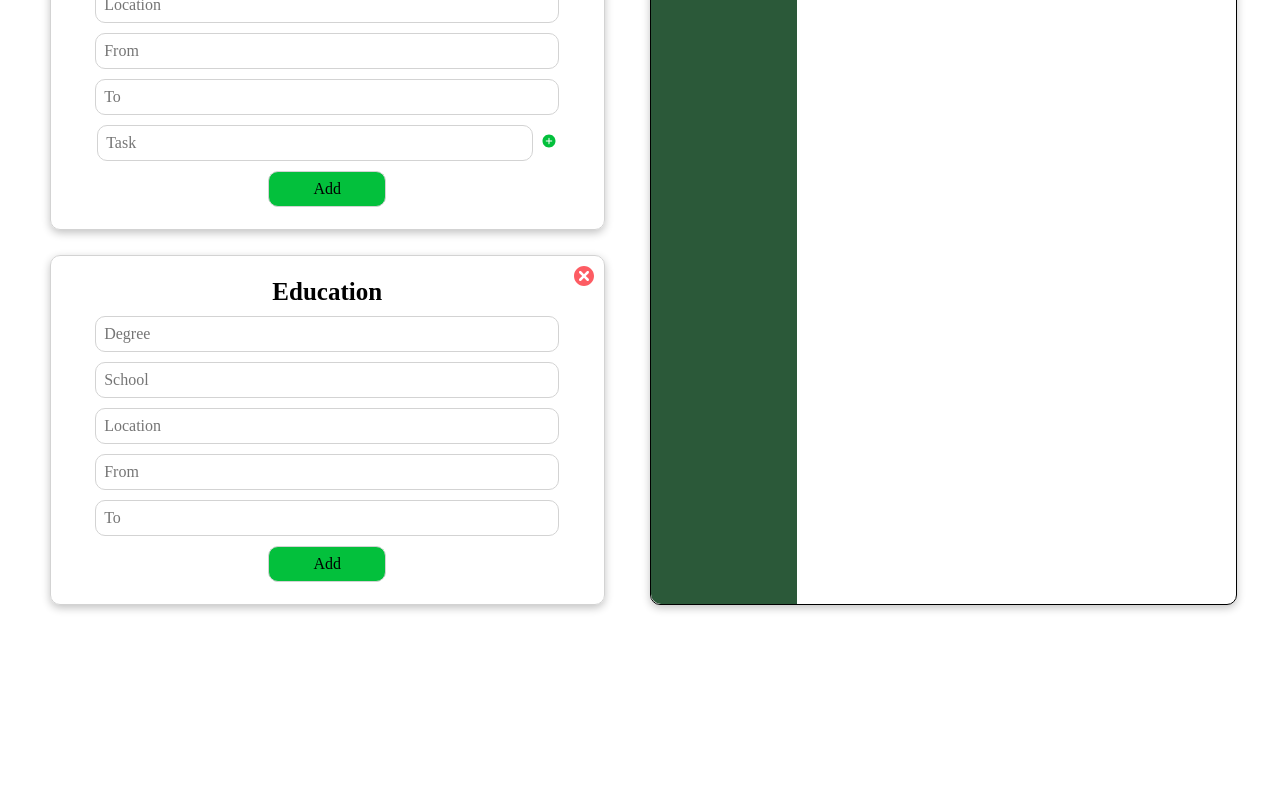
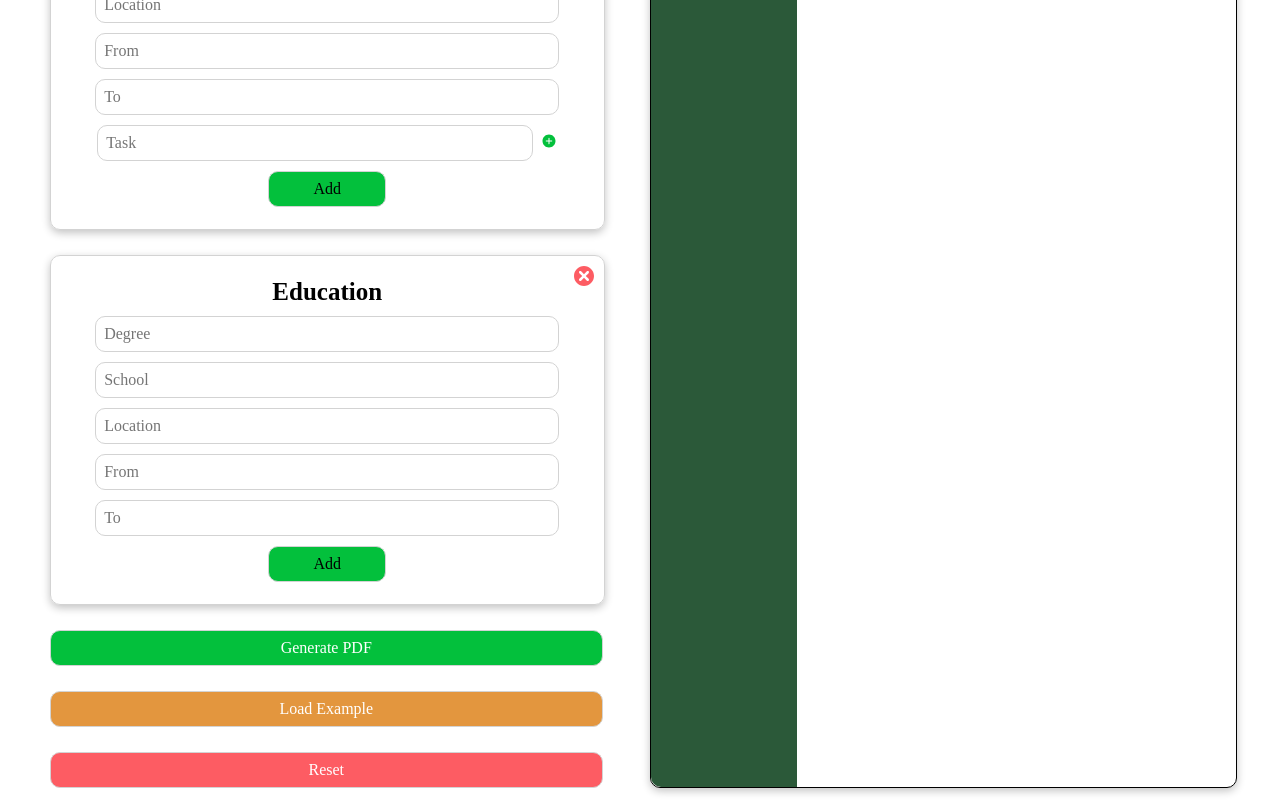
Before and after one commit to TimKrash/CVBuilder, a React (Create React App) app: page / in a window 1280 px wide. Shown: the part 773-1573 px from the top of the page. Before the commit the page ends 1390 px from the top, so only its background shows below. Built offline with nearby package versions, Linux system fonts and the light colour scheme.

Commit message:
ancillary buttons

```diff
--- a/package.json
+++ b/package.json
@@ -6,11 +6,13 @@
     "@testing-library/jest-dom": "^5.16.5",
     "@testing-library/react": "^13.4.0",
     "@testing-library/user-event": "^13.5.0",
+    "html2pdf.js": "^0.10.1",
     "immutability-helper": "^3.1.1",
     "react": "^18.2.0",
     "react-dom": "^18.2.0",
     "react-icons": "^4.6.0",
     "react-scripts": "5.0.1",
+    "react-to-print": "^2.14.7",
     "sass": "^1.55.0",
     "web-vitals": "^2.1.4"
   },
--- a/src/components/CategoryBlock.scss
+++ b/src/components/CategoryBlock.scss
@@ -2,6 +2,43 @@ $remove-color: #fd5c63;
 $add-color: #03C03C;
 $remove-hover: #AA0000;
 $add-hover: #228B22;
+
+.generate-pdf, .generate-sample, .reset-forms {
+  all: unset;
+  width: 85%;
+  margin-left: 50px;
+  text-align: center;
+  cursor: pointer;
+  border: 1px solid lightgray;
+  border-radius: 10px;
+  box-sizing: border-box;
+  color: white;
+  padding: 8px;
+}
+
+.generate-pdf {
+  background-color: $add-color;
+}
+
+.generate-pdf:hover {
+  background-color: $add-hover;
+}
+
+.generate-sample {
+  background-color: #E3963E;
+}
+
+.generate-sample:hover {
+  background-color: #CC5500;
+}
+
+.reset-forms {
+  background-color: $remove-color;
+}
+
+.reset-forms:hover {
+  background-color: $remove-hover;
+}
 
 .category-block {
   width: 85%;
--- a/src/components/ResumeBuilder.js
+++ b/src/components/ResumeBuilder.js
@@ -50,6 +50,9 @@ export default class ResumeBuilder extends Component {
     this.addTask = this.addTask.bind(this);
     this.removeTask = this.removeTask.bind(this);
     this.handleChange = this.handleChange.bind(this);
+    this.loadExample = this.loadExample.bind(this);
+    this.resetFields = this.resetFields.bind(this);
+    this.componentRef = React.createRef();
   }
 
   handleChange(name, parentID, key, value, taskID = null) {
@@ -116,6 +119,128 @@ export default class ResumeBuilder extends Component {
       default:
         break;
     }
+  }
+
+  loadExample() {
+    const newResume = {
+      details: [
+        {
+          id: 1,
+          "First Name": "John",
+          "Last Name": "Smith",
+          "Phone Number": "(123)-456-7890",
+          Address: "123 Happy Lane",
+          "Email Address": "john.smith@gmail.com",
+          Description:
+            "Lorem ipsum dolor sit amet, consectetur adipiscing elit, sed do eiusmod tempor incididunt ut labore et dolore magna aliqua. Ut enim ad minim veniam, quis nostrud exercitation ullamco laboris nisi ut aliquip ex ea commodo consequat. Duis aute irure dolor in reprehenderit in voluptate velit esse cillum dolore eu fugiat nulla pariatur. Excepteur sint occaecat cupidatat non proident, sunt in culpa qui officia deserunt mollit anim id est laborum.",
+        },
+      ],
+      educationHistory: [
+        {
+          id: 1,
+          Degree: "B.S. Aerospace Engineering",
+          School: "University of Happy Town",
+          Location: "Happyville, HappyTown",
+          From: "August 2017",
+          To: "Present",
+        },
+      ],
+      employmentHistory: [
+        {
+          id: 1,
+          "Job Title": "Happy Man",
+          Employer: "Happy Employer Inc.",
+          Location: "Happyville, HappyTown",
+          From: "December 2019",
+          To: "Present",
+          Tasks: [
+            {
+              id: 1,
+              text: "This is the first task of my job!",
+            },
+            {
+              id: 2,
+              text: "This was another aspect of my job that I'm proud of!",
+            },
+            {
+              id: 3,
+              text: "I made plenty of people laugh at this job, it was great!",
+            },
+          ],
+        },
+        {
+          id: 2,
+          "Job Title": "Software Engineer",
+          Employer: "Google",
+          Location: "Chicago, Illinois",
+          From: "December 2020",
+          To: "Present",
+          Tasks: [
+            {
+              id: 1,
+              text: "Refactoring, documenting, unit testing and pacaking of module",
+            },
+            {
+              id: 2,
+              text: "Built full stack application using React (for web), React-Native (for mobile) and AWS cloud architecture",
+            },
+            {
+              id: 3,
+              text: "Responsible for developing a platform to imporove the current ecosystem offered to employees from leading Fortune 500 companies",
+            },
+          ],
+        },
+      ],
+    };
+
+    this.setState({
+      details: newResume.details,
+      employmentHistory: newResume.employmentHistory,
+      educationHistory: newResume.educationHistory,
+    });
+  }
+
+  resetFields() {
+    const resetForm = {
+      details: [
+        {
+          id: 1,
+          "First Name": "",
+          "Last Name": "",
+          "Phone Number": "",
+          Address: "",
+          "Email Address": "",
+          Description: "",
+        },
+      ],
+      educationHistory: [
+        {
+          id: 1,
+          Degree: "",
+          School: "",
+          Location: "",
+          From: "",
+          To: "",
+        },
+      ],
+      employmentHistory: [
+        {
+          id: 1,
+          "Job Title": "",
+          Employer: "",
+          Location: "",
+          From: "",
+          To: "",
+          Tasks: [{ id: 1, text: "" }],
+        },
+      ],
+    };
+
+    this.setState({
+      details: resetForm.details,
+      employmentHistory: resetForm.employmentHistory,
+      educationHistory: resetForm.educationHistory,
+    });
   }
 
   addTask(id, task) {
@@ -216,11 +341,15 @@ export default class ResumeBuilder extends Component {
           addTask={this.addTask}
           removeTask={this.removeTask}
           handleChange={this.handleChange}
+          loadExample={this.loadExample}
+          resetFields={this.resetFields}
+          toPrint={this.componentRef.current}
         />
         <ResumeTemplate
           details={details}
           educationHistory={educationHistory}
           employmentHistory={employmentHistory}
+          ref={this.componentRef}
         />
       </div>
     );
--- a/src/components/ResumeTemplate.js
+++ b/src/components/ResumeTemplate.js
@@ -5,13 +5,14 @@ import EmploymentHistory from "./EmploymentHistory";
 import EducationHistory from "./EducationHistory";
 import avatar from "../assets/blank-avatar.png";
 
-export default function ResumeTemplate(props) {
+const ResumeTemplate = React.forwardRef((props, ref) => {
   const { details, employmentHistory, educationHistory } = props;
   const name = `${details[0]["First Name"]} ${details[0]["Last Name"]}`;
   const description = details[0].Description;
+  console.log(ref);
 
   return (
-    <div className="resume-template">
+    <div ref={ref} className="resume-template">
       <div className="container-left">
         <img src={avatar} width="50" height="50" alt="Avatar.png" />
         <div className="name">{name}</div>
@@ -47,4 +48,6 @@ export default function ResumeTemplate(props) {
       </div>
     </div>
   );
-}
+});
+
+export default ResumeTemplate;
--- a/src/components/UserInfo.js
+++ b/src/components/UserInfo.js
@@ -1,4 +1,5 @@
 import React, { useCallback, useState } from "react";
+import ReactToPrint from "react-to-print";
 import "./UserInfo.scss";
 import CategoryBlock from "./CategoryBlock";
 
@@ -14,6 +15,9 @@ export default function UserInfo(props) {
     deleteEducation,
     deleteExperience,
     handleChange,
+    toPrint,
+    loadExample,
+    resetFields,
   } = props;
 
   const [employmentCount, setEmploymentCount] = useState(
@@ -146,6 +150,21 @@ export default function UserInfo(props) {
           />
         );
       })}
+
+      <ReactToPrint
+        trigger={() => (
+          <button type="button" className="generate-pdf">
+            Generate PDF
+          </button>
+        )}
+        content={() => toPrint || console.log("Generate values first!")}
+      />
+      <button type="button" className="generate-sample" onClick={loadExample}>
+        Load Example
+      </button>
+      <button type="button" className="reset-forms" onClick={resetFields}>
+        Reset
+      </button>
     </div>
   );
 }
```
Also changed, not shown: .eslintrc.json, 1 other file (tests, documents, lock files or other folders).
